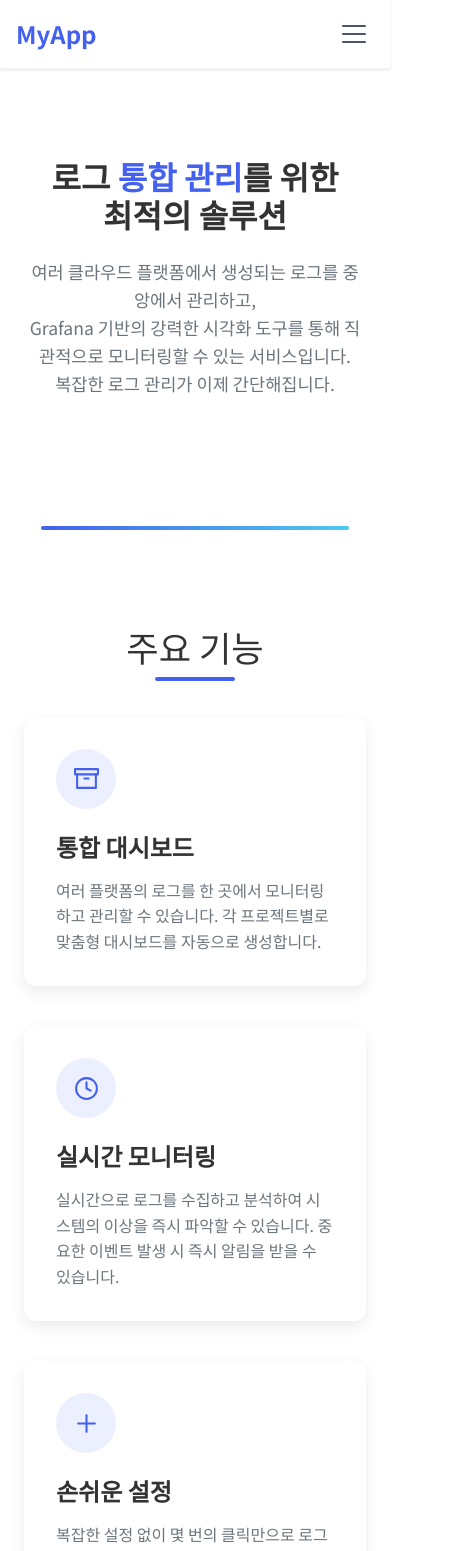
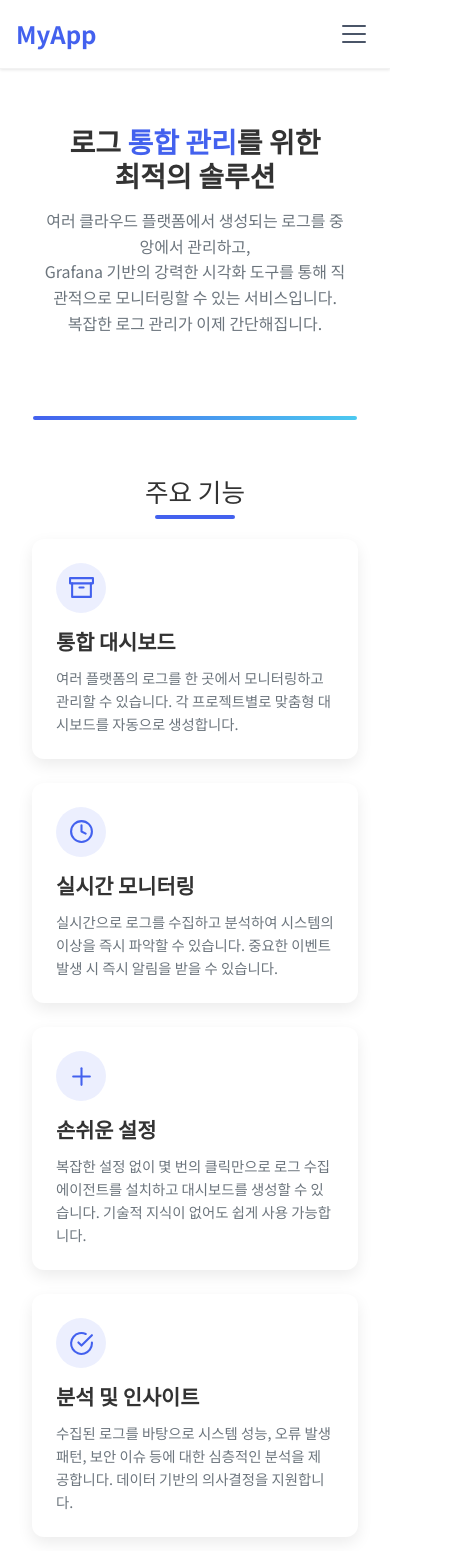
Before and after one commit to uthem150/log-management-platform-front, a React (Vite) app: page /about in a window 390 px wide. Shown: the top 1551 px of the page, 458 px wide, since content can reach past the window. Built offline with nearby package versions, Linux system fonts and the light colour scheme; no server answers.

Commit message:
feat: about 페이지 모바일 반영형 개선

```diff
--- a/src/pages/About/About.style.ts
+++ b/src/pages/About/About.style.ts
@@ -12,11 +12,16 @@ export const Container = styled.div`
 export const Hero = styled.section`
   padding: 4rem 0;
   text-align: center;
+
+  @media (max-width: 768px) {
+    padding: 2rem 0;
+  }
 `;
 
 export const HeroContent = styled.div`
   max-width: 800px;
   margin: 0 auto;
+  padding: 0 1rem;
 `;
 
 export const HeroTitle = styled.h1`
@@ -31,6 +36,11 @@ export const HeroTitle = styled.h1`
 
   @media (max-width: 768px) {
     font-size: 2rem;
+    margin-bottom: 1rem;
+  }
+
+  @media (max-width: 480px) {
+    font-size: 1.75rem;
   }
 `;
 
@@ -42,6 +52,11 @@ export const HeroSubtitle = styled.p`
 
   @media (max-width: 768px) {
     font-size: 1.1rem;
+    margin-bottom: 1.5rem;
+  }
+
+  @media (max-width: 480px) {
+    font-size: 1rem;
   }
 `;
 
@@ -52,6 +67,11 @@ export const GradientDivider = styled.div`
   margin: 2rem auto;
   width: 90%;
   border-radius: 2px;
+
+  @media (max-width: 768px) {
+    margin: 1.5rem auto;
+    width: 95%;
+  }
 `;
 
 // 섹션 제목
@@ -74,17 +94,41 @@ export const SectionTitle = styled.h2`
     transform: translateX(-50%);
     border-radius: 2px;
   }
+
+  @media (max-width: 768px) {
+    font-size: 1.8rem;
+    margin-bottom: 2rem;
+  }
+
+  @media (max-width: 480px) {
+    font-size: 1.6rem;
+  }
 `;
 
 // 특징 섹션
 export const FeaturesSection = styled.section`
   padding: 4rem 0;
+
+  @media (max-width: 768px) {
+    padding: 2rem 0;
+  }
 `;
 
 export const FeatureGrid = styled.div`
   display: grid;
   grid-template-columns: repeat(auto-fill, minmax(320px, 1fr));
   gap: 2.5rem;
+
+  @media (max-width: 768px) {
+    grid-template-columns: 1fr;
+    gap: 2rem;
+    padding: 0 1rem;
+  }
+
+  @media (max-width: 480px) {
+    gap: 1.5rem;
+    padding: 0 0.5rem;
+  }
 `;
 
 export const FeatureCard = styled.div`
@@ -100,6 +144,10 @@ export const FeatureCard = styled.div`
     transform: translateY(-8px);
     box-shadow: 0 12px 24px rgba(0, 0, 0, 0.12);
   }
+
+  @media (max-width: 480px) {
+    padding: 1.5rem;
+  }
 `;
 
 export const FeatureIcon = styled.div`
@@ -112,6 +160,12 @@ export const FeatureIcon = styled.div`
   justify-content: center;
   margin-bottom: 1.5rem;
   color: ${colors.primary};
+
+  @media (max-width: 480px) {
+    width: 50px;
+    height: 50px;
+    margin-bottom: 1rem;
+  }
 `;
 
 export const FeatureTitle = styled.h3`
@@ -119,11 +173,20 @@ export const FeatureTitle = styled.h3`
   font-weight: 600;
   margin-bottom: 1rem;
   color: ${colors.text};
+
+  @media (max-width: 480px) {
+    font-size: 1.3rem;
+    margin-bottom: 0.75rem;
+  }
 `;
 
 export const FeatureDescription = styled.p`
   color: ${colors.gray};
   line-height: 1.6;
+
+  @media (max-width: 480px) {
+    font-size: 0.9rem;
+  }
 `;
 
 // 기술 스택 섹션
@@ -132,6 +195,12 @@ export const TechStackSection = styled.section`
   background-color: rgba(67, 97, 238, 0.03);
   border-radius: 16px;
   margin: 2rem 0;
+
+  @media (max-width: 768px) {
+    padding: 2rem 1rem;
+    margin: 1.5rem 0;
+    border-radius: 12px;
+  }
 `;
 
 export const TechGrid = styled.div`
@@ -141,6 +210,14 @@ export const TechGrid = styled.div`
   gap: 2.5rem;
   max-width: 900px;
   margin: 0 auto;
+
+  @media (max-width: 768px) {
+    gap: 2rem;
+  }
+
+  @media (max-width: 480px) {
+    gap: 1.5rem;
+  }
 `;
 
 export const TechItem = styled.div`
@@ -149,6 +226,14 @@ export const TechItem = styled.div`
   align-items: center;
   text-align: center;
   width: 150px;
+
+  @media (max-width: 768px) {
+    width: 120px;
+  }
+
+  @media (max-width: 480px) {
+    width: 100px;
+  }
 `;
 
 export const TechLogo = styled.div`
@@ -158,17 +243,41 @@ export const TechLogo = styled.div`
   align-items: center;
   justify-content: center;
   margin-bottom: 1rem;
+
+  @media (max-width: 768px) {
+    width: 60px;
+    height: 60px;
+    margin-bottom: 0.75rem;
+  }
+
+  @media (max-width: 480px) {
+    width: 50px;
+    height: 50px;
+    margin-bottom: 0.5rem;
+  }
 `;
 
 export const TechName = styled.h4`
   font-size: 1.1rem;
   font-weight: 500;
   color: ${colors.text};
+
+  @media (max-width: 768px) {
+    font-size: 1rem;
+  }
+
+  @media (max-width: 480px) {
+    font-size: 0.9rem;
+  }
 `;
 
 // 팀 멤버 섹션
 export const TeamSection = styled.section`
   padding: 4rem 0;
+
+  @media (max-width: 768px) {
+    padding: 2rem 0;
+  }
 `;
 
 export const TeamGrid = styled.div`
@@ -176,6 +285,17 @@ export const TeamGrid = styled.div`
   align-items: center;
   justify-content: center;
   gap: 2.5rem;
+
+  @media (max-width: 768px) {
+    flex-direction: column;
+    gap: 2rem;
+    padding: 0 1rem;
+  }
+
+  @media (max-width: 480px) {
+    gap: 1.5rem;
+    padding: 0 0.5rem;
+  }
 `;
 
 export const TeamMember = styled.div`
@@ -190,6 +310,16 @@ export const TeamMember = styled.div`
   &:hover {
     transform: translateY(-6px);
   }
+
+  @media (max-width: 768px) {
+    width: 100%;
+    max-width: 350px;
+    padding: 1.5rem;
+  }
+
+  @media (max-width: 480px) {
+    padding: 1.25rem;
+  }
 `;
 
 export const MemberImage = styled.img`
@@ -199,6 +329,19 @@ export const MemberImage = styled.img`
   object-fit: cover;
   margin-bottom: 1.5rem;
   border: 4px solid rgba(67, 97, 238, 0.2);
+
+  @media (max-width: 768px) {
+    width: 100px;
+    height: 100px;
+    margin-bottom: 1rem;
+    border-width: 3px;
+  }
+
+  @media (max-width: 480px) {
+    width: 80px;
+    height: 80px;
+    margin-bottom: 0.75rem;
+  }
 `;
 
 export const MemberName = styled.h4`
@@ -206,24 +349,50 @@ export const MemberName = styled.h4`
   font-weight: 600;
   margin-bottom: 0.5rem;
   color: ${colors.text};
+
+  @media (max-width: 768px) {
+    font-size: 1.2rem;
+  }
+
+  @media (max-width: 480px) {
+    font-size: 1.1rem;
+  }
 `;
 
 export const MemberRole = styled.p`
   color: ${colors.primary};
   font-weight: 500;
   margin-bottom: 1rem;
+
+  @media (max-width: 768px) {
+    margin-bottom: 0.75rem;
+  }
+
+  @media (max-width: 480px) {
+    font-size: 0.9rem;
+    margin-bottom: 0.5rem;
+  }
 `;
 
 export const MemberBio = styled.p`
   color: ${colors.gray};
   font-size: 0.95rem;
   line-height: 1.6;
+  word-break: break-all; /* URL이 길어도 줄바꿈 */
+
+  @media (max-width: 480px) {
+    font-size: 0.85rem;
+  }
 `;
 
 // 연락처 섹션
 export const ContactSection = styled.section`
   padding: 4rem 0;
   text-align: center;
+
+  @media (max-width: 768px) {
+    padding: 2rem 0;
+  }
 `;
 
 export const ContactInfo = styled.div`
@@ -232,6 +401,17 @@ export const ContactInfo = styled.div`
   justify-content: center;
   gap: 2rem;
   margin-top: 2rem;
+
+  @media (max-width: 768px) {
+    flex-direction: column;
+    align-items: center;
+    gap: 1.5rem;
+    margin-top: 1.5rem;
+  }
+
+  @media (max-width: 480px) {
+    gap: 1rem;
+  }
 `;
 
 export const ContactMethod = styled.div`
@@ -247,5 +427,22 @@ export const ContactMethod = styled.div`
 
   svg {
     color: ${colors.primary};
+    flex-shrink: 0; /* 아이콘 크기 고정 */
+  }
+
+  @media (max-width: 768px) {
+    width: 100%;
+    max-width: 300px;
+    justify-content: center;
+  }
+
+  @media (max-width: 480px) {
+    padding: 0.75rem 1rem;
+    font-size: 0.9rem;
+
+    svg {
+      width: 20px;
+      height: 20px;
+    }
   }
 `;
--- a/src/pages/About/About.tsx
+++ b/src/pages/About/About.tsx
@@ -429,15 +429,15 @@ const About = () => {
         <TeamGrid>
           <TeamMember>
             <MemberImage src="https://picsum.photos/200" alt="팀원 사진" />
+            <MemberName>김도훈</MemberName>
+            <MemberRole>Developer</MemberRole>
+            <MemberBio>https://github.com/uthem150</MemberBio>
+          </TeamMember>
+          <TeamMember>
+            <MemberImage src="https://picsum.photos/200" alt="팀원 사진" />
             <MemberName>윤규민</MemberName>
             <MemberRole>Developer</MemberRole>
             <MemberBio>https://github.com/gmyun1999</MemberBio>
-          </TeamMember>
-          <TeamMember>
-            <MemberImage src="https://picsum.photos/200" alt="팀원 사진" />
-            <MemberName>김도훈</MemberName>
-            <MemberRole>Developer</MemberRole>
-            <MemberBio>https://github.com/uthem150</MemberBio>
           </TeamMember>
         </TeamGrid>
       </TeamSection>
```
